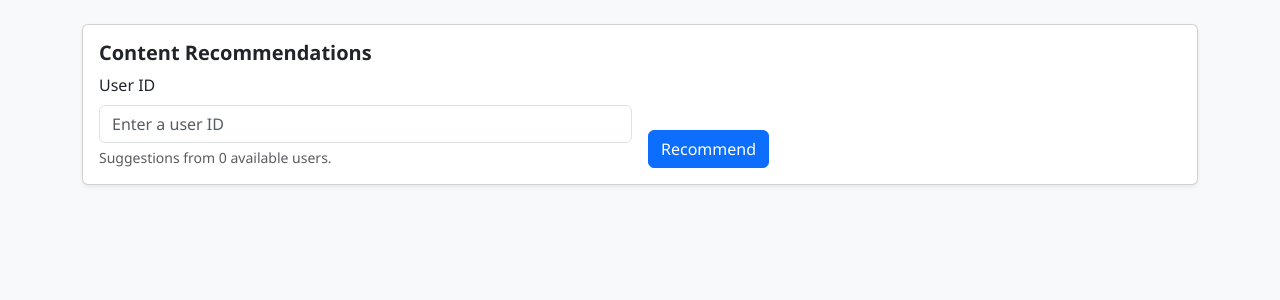
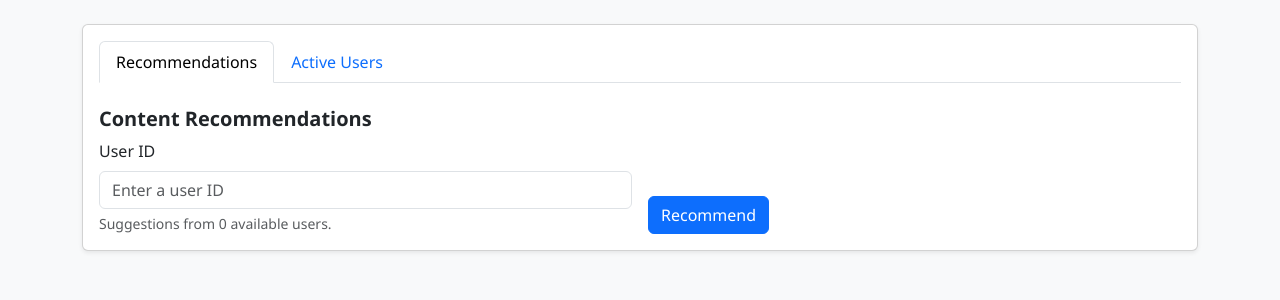
Before and after one commit to scude/Ai-engineer-formation-project-10, a Flask app: page / in a window 1280 px wide. Shown: the part 50-350 px from the top of the page. Run offline with Flask 3, Linux system fonts and the light colour scheme.

Commit message:
feat(app): Change app model

```diff
--- a/app/app.py
+++ b/app/app.py
@@ -6,6 +6,7 @@ import sys
 from pathlib import Path
 from typing import Any, Dict, Iterable, List, Set, Tuple
 
+import numpy as np
 import requests
 from flask import Flask, render_template, request
 
@@ -78,13 +79,66 @@ def load_user_catalog(max_suggestions: int = 200) -> Tuple[List[int], Set[int],
     return user_ids[:max_suggestions], user_id_set, len(user_id_set)
 
 
+def _normalize_user_clicks(raw: Any) -> Dict[int, np.ndarray]:
+    if not isinstance(raw, dict):
+        raise ValueError(f"Invalid user_clicks format: expected dict, got {type(raw)}")
+
+    normalized: Dict[int, np.ndarray] = {}
+    for key, value in raw.items():
+        try:
+            user_id = int(key)
+        except (TypeError, ValueError):
+            continue
+
+        if value is None:
+            normalized[user_id] = np.array([], dtype=np.int64)
+            continue
+
+        try:
+            arr = np.array(list(value), dtype=np.int64) if not isinstance(value, np.ndarray) else value.astype(np.int64)
+        except TypeError:
+            arr = np.array([], dtype=np.int64)
+
+        normalized[user_id] = arr
+
+    return normalized
+
+
+def load_active_users(max_users: int = 10, max_articles: int = 6) -> List[Dict[str, Any]]:
+    user_clicks_path = config.USER_CLICKS_PATH
+    if not user_clicks_path.exists():
+        return []
+
+    with user_clicks_path.open("rb") as f:
+        raw_user_clicks: Any = pickle.load(f)
+
+    user_clicks = _normalize_user_clicks(raw_user_clicks)
+    active_users = sorted(user_clicks.items(), key=lambda item: item[1].size, reverse=True)
+
+    results: List[Dict[str, Any]] = []
+    for user_id, article_ids in active_users[:max_users]:
+        cleaned_articles = sorted({int(article) for article in article_ids.tolist() if article is not None})
+        results.append(
+            {
+                "user_id": user_id,
+                "total_clicks": int(article_ids.size),
+                "unique_articles": len(cleaned_articles),
+                "sample_articles": cleaned_articles[:max_articles],
+            }
+        )
+
+    return results
+
+
 @app.route("/", methods=["GET"])
 def index():
     user_id_suggestions, _, user_count = load_user_catalog()
+    active_users = load_active_users()
     return render_template(
         "index.html",
         user_id_suggestions=user_id_suggestions,
         user_count=user_count,
+        active_users=active_users,
         recommendations=None,
         strategy=None,
         model=None,
@@ -97,11 +151,13 @@ def index():
 def recommend():
     user_id = request.form.get("user_id", "").strip()
     user_id_suggestions, valid_user_ids, user_count = load_user_catalog()
+    active_users = load_active_users()
     if not user_id:
         return render_template(
             "index.html",
             user_id_suggestions=user_id_suggestions,
             user_count=user_count,
+            active_users=active_users,
             recommendations=None,
             strategy=None,
             model=None,
@@ -116,6 +172,7 @@ def recommend():
             "index.html",
             user_id_suggestions=user_id_suggestions,
             user_count=user_count,
+            active_users=active_users,
             recommendations=None,
             strategy=None,
             model=None,
@@ -128,6 +185,7 @@ def recommend():
             "index.html",
             user_id_suggestions=user_id_suggestions,
             user_count=user_count,
+            active_users=active_users,
             recommendations=None,
             strategy=None,
             model=None,
@@ -148,6 +206,7 @@ def recommend():
             "index.html",
             user_id_suggestions=user_id_suggestions,
             user_count=user_count,
+            active_users=active_users,
             recommendations=recommendations,
             strategy=strategy,
             model=model,
@@ -159,6 +218,7 @@ def recommend():
             "index.html",
             user_id_suggestions=user_id_suggestions,
             user_count=user_count,
+            active_users=active_users,
             recommendations=None,
             strategy=None,
             model=None,
--- a/app/templates/base.html
+++ b/app/templates/base.html
@@ -16,5 +16,6 @@
     <main class="container">
       {% block content %}{% endblock %}
     </main>
+    <script src="https://cdn.jsdelivr.net/npm/bootstrap@5.3.3/dist/js/bootstrap.bundle.min.js"></script>
   </body>
 </html>
--- a/app/templates/index.html
+++ b/app/templates/index.html
@@ -2,6 +2,44 @@
 {% block content %}
 <div class="card shadow-sm">
   <div class="card-body">
+    <ul class="nav nav-tabs" id="content-tabs" role="tablist">
+      <li class="nav-item" role="presentation">
+        <button
+          class="nav-link active"
+          id="recommendations-tab"
+          data-bs-toggle="tab"
+          data-bs-target="#recommendations-panel"
+          type="button"
+          role="tab"
+          aria-controls="recommendations-panel"
+          aria-selected="true"
+        >
+          Recommendations
+        </button>
+      </li>
+      <li class="nav-item" role="presentation">
+        <button
+          class="nav-link"
+          id="active-users-tab"
+          data-bs-toggle="tab"
+          data-bs-target="#active-users-panel"
+          type="button"
+          role="tab"
+          aria-controls="active-users-panel"
+          aria-selected="false"
+        >
+          Active Users
+        </button>
+      </li>
+    </ul>
+    <div class="tab-content pt-4" id="content-tabs-content">
+      <div
+        class="tab-pane fade show active"
+        id="recommendations-panel"
+        role="tabpanel"
+        aria-labelledby="recommendations-tab"
+        tabindex="0"
+      >
         <h5 class="card-title">Content Recommendations</h5>
         <form method="post" action="{{ url_for('recommend') }}" class="row g-3 align-items-end">
           <div class="col-md-6">
@@ -73,5 +111,55 @@
         </div>
         {% endif %}
       </div>
+      <div
+        class="tab-pane fade"
+        id="active-users-panel"
+        role="tabpanel"
+        aria-labelledby="active-users-tab"
+        tabindex="0"
+      >
+        <h5 class="card-title">Most Active Users</h5>
+        <p class="text-muted mb-3">A quick view of users with the most unique article interactions.</p>
+        {% if active_users %}
+        <div class="table-responsive">
+          <table class="table table-hover align-middle">
+            <thead>
+              <tr>
+                <th scope="col">Rank</th>
+                <th scope="col">User ID</th>
+                <th scope="col">Total Clicks</th>
+                <th scope="col">Unique Articles</th>
+                <th scope="col">Sample Articles</th>
+              </tr>
+            </thead>
+            <tbody>
+              {% for user in active_users %}
+              <tr>
+                <th scope="row">{{ loop.index }}</th>
+                <td>{{ user.user_id }}</td>
+                <td>{{ user.total_clicks }}</td>
+                <td>{{ user.unique_articles }}</td>
+                <td>
+                  {% if user.sample_articles %}
+                    {% for article in user.sample_articles %}
+                      <span class="badge bg-light text-dark border me-1">{{ article }}</span>
+                    {% endfor %}
+                  {% else %}
+                    <span class="text-muted">No activity yet</span>
+                  {% endif %}
+                </td>
+              </tr>
+              {% endfor %}
+            </tbody>
+          </table>
+        </div>
+        {% else %}
+        <div class="alert alert-info" role="alert">
+          No activity data found yet. Generate user clicks to populate this view.
+        </div>
+        {% endif %}
+      </div>
+    </div>
+  </div>
 </div>
 {% endblock %}
--- a/src/config.py
+++ b/src/config.py
@@ -36,8 +36,8 @@ MODEL_HYPERPARAMETERS: dict = {
     "lr_all": 0.005,
     "rating_base": 1.0,
     "session_weighting": "1 + log1p(avg_session_size)",
-    "hybrid_cf_weight": 0.6,
-    "hybrid_cb_weight": 0.4,
+    "hybrid_cf_weight": 0.9,
+    "hybrid_cb_weight": 0.1,
     "pca_components": PCA_COMPONENTS,
 }
 HYBRID_CANDIDATE_POOL: int = 50
```
Lines whose indentation alone changed are shown as unchanged.
